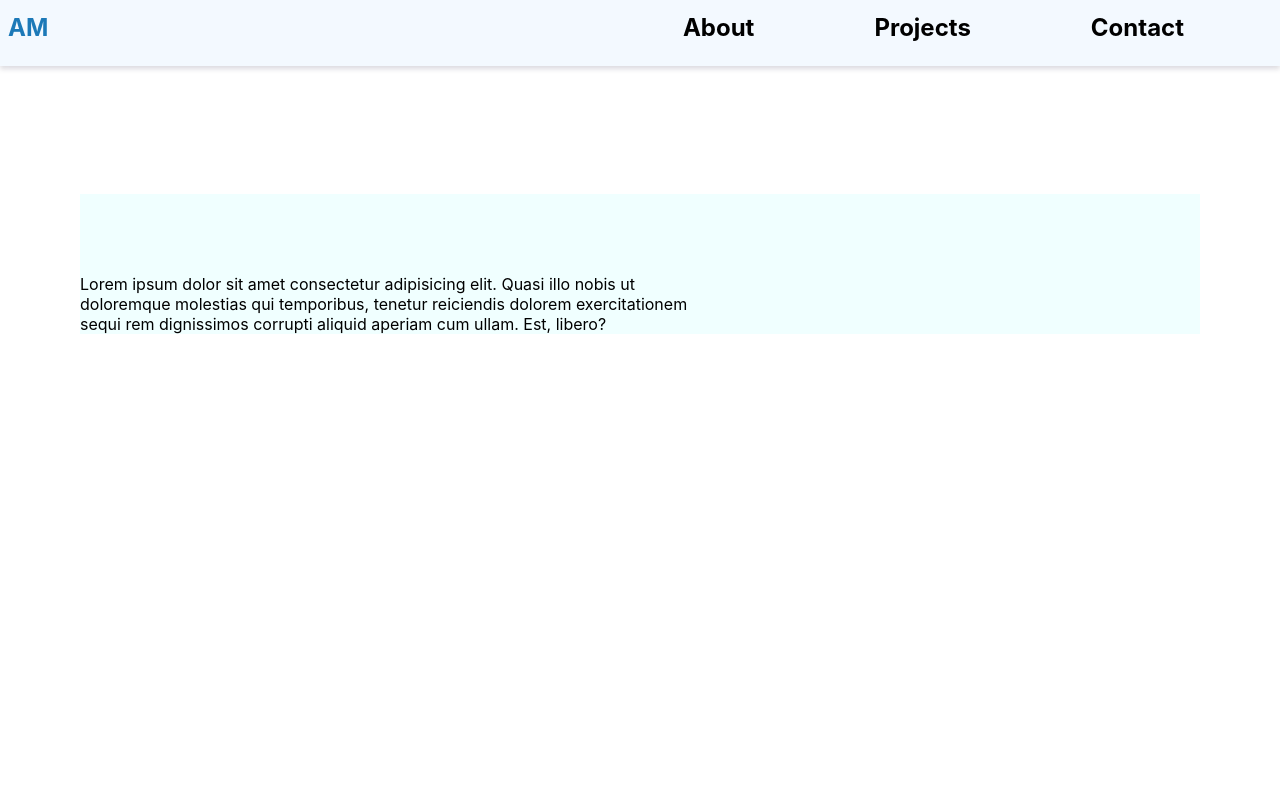
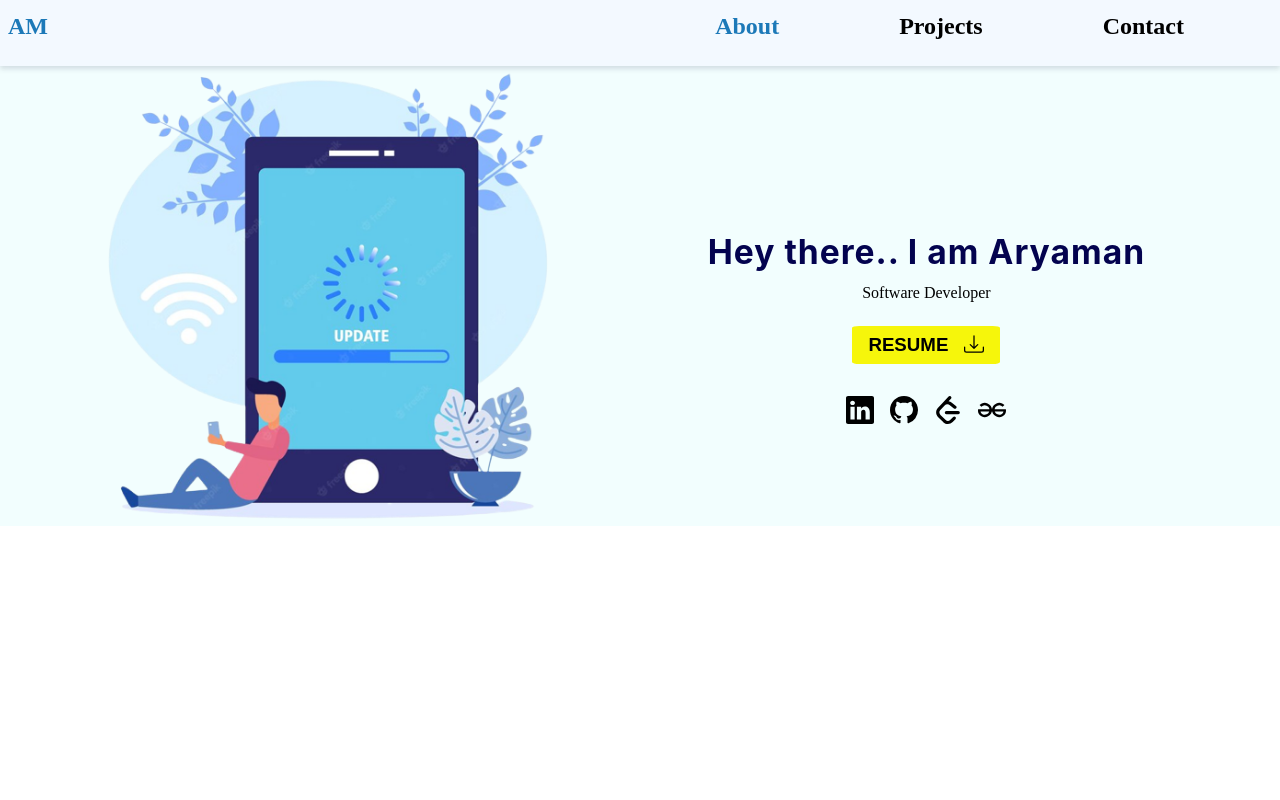
Before and after one commit to AryamanMishra/Portfolio-Website, a React (Create React App) app: page / in a window 1280 px wide. Shown: the top 800 px of the page. Built offline with nearby package versions, Linux system fonts and the light colour scheme.

Commit message:
updated home page

```diff
--- a/src/components/Home.js
+++ b/src/components/Home.js
@@ -1,14 +1,46 @@
 import React from 'react'
-import heroImage from '../images/me-image.png'
 import '../styles/Home.css'
+import heroImage from '../images/heroImage.png'
+import {BsDownload,BsLinkedin,BsGithub} from 'react-icons/bs'
+import {SiLeetcode,SiGeeksforgeeks} from 'react-icons/si'
+
 
 const Home = ()=> {
     return (
         <div className='main-home'>
-            <div className='center-home'>
-                {/* <img src={heroImage} alt="heroImage" className='heroImage'/> */}
-                <div className='center-home-content'>
-                    <p>Lorem ipsum dolor sit amet consectetur adipisicing elit. Quasi illo nobis ut doloremque molestias qui temporibus, tenetur reiciendis dolorem exercitationem sequi rem dignissimos corrupti aliquid aperiam cum ullam. Est, libero?</p>
+            <div className="main-section">
+                <img src={heroImage} className='hero-img' alt='Hero'/>
+                <div className='intro'>
+                    <div className='title'>
+                        <h1>Hey there.. I am Aryaman</h1>
+                        <p>Software Developer</p>
+                    </div>
+                    <div className="resume-section">
+                        <button>
+                            <h3>RESUME</h3>
+                            <BsDownload
+                                size={20}
+                            />
+                        </button>
+                    </div>
+                    <div className="links">
+                        <BsLinkedin
+                            size={28}
+                            className='link-icon'
+                        />
+                        <BsGithub
+                            size={28}
+                            className='link-icon'
+                        />
+                        <SiLeetcode
+                            size={28}
+                            className='link-icon'
+                        />
+                        <SiGeeksforgeeks
+                            size={28}
+                            className='link-icon'
+                        />
+                    </div>
                 </div>
             </div>
         </div>
--- a/src/components/Navbar.js
+++ b/src/components/Navbar.js
@@ -10,7 +10,7 @@ const getLocalStorage = ()=> {
 		return JSON.parse(localStorage.getItem('screenIndex'))
 	}
 	else {
-		return -1
+		return 0
 	}
 }
 
--- a/src/index.css
+++ b/src/index.css
@@ -3,9 +3,6 @@
 	padding: 0;
 }
 body {
-	font-family: -apple-system, BlinkMacSystemFont, 'Segoe UI', 'Roboto', 'Oxygen',
-		'Ubuntu', 'Cantarell', 'Fira Sans', 'Droid Sans', 'Helvetica Neue',
-		sans-serif;
 	-webkit-font-smoothing: antialiased;
 	-moz-osx-font-smoothing: grayscale;
 }
--- a/src/styles/Home.css
+++ b/src/styles/Home.css
@@ -1,21 +1,42 @@
-.heroImage {
-    height: 25em;
-    width: 25em;
-    border: 1px solid transparent;
-    background-color: rgb(212, 230, 245);
-    border-radius: 50%;
-    margin-left: 5em;
-    background-color:transparent;
+.main-section {
+    display: flex;
+    gap: 7em;
+    background-color: rgba(137, 244, 244, 0.11);
+    align-items: center;
+    justify-content: center;
 }
-.center-home {
-    background-color:azure;
+.hero-img {
+    width: 36%;
+}
+.intro {
+    width: 40%;
     display: flex;
-    flex-direction: row;
-    margin-top: 5em;
-    gap: 15em;
-    margin:8em 5em;
+    flex-direction: column;
+    align-items: center;
+    justify-content: center;
 }
-.center-home-content {
-    margin-top: 5em;
-    width: 40em;
+.resume-section {
+    display: flex;
 }
+.resume-section button{
+    background-color: #f6f60b;
+    padding: 0.5em 1em;
+    margin-top: 1.5em;
+    border: 0.4px transparent;
+    font-size: 1em;
+    border-radius: 5%;
+    display: flex;
+    gap: 1em;
+    cursor: pointer;
+}
+
+.links {
+    margin-top: 2em;
+    display: flex;
+    cursor: pointer;
+    gap: 2em;
+}
+.link-icon:hover {
+    color: #f6f60b;
+    transition: 0.45s ease;
+}
```
Also changed, not shown: src/images/heroImage.jpg (deleted), src/images/heroImage.png (added).
